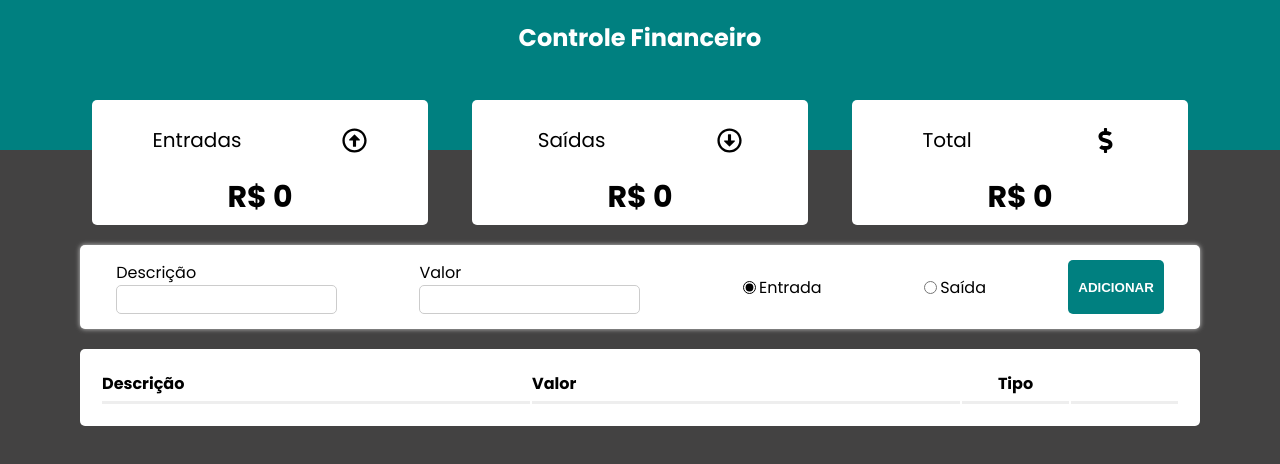
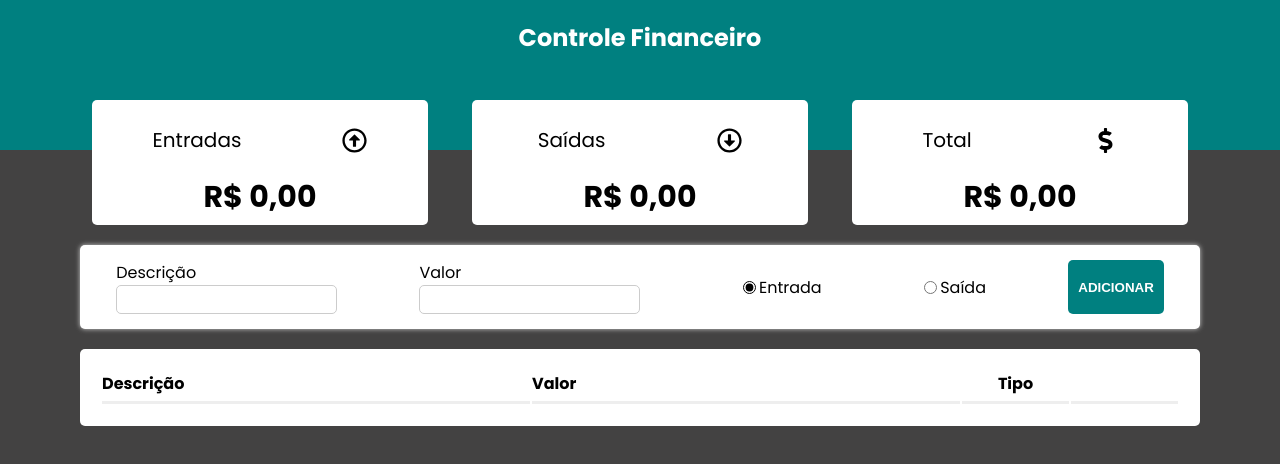
Before and after one commit to IagoMesquita/controle-financeiro, a Next.js app: page / in a window 1280 px wide. Shown: the top 464 px of the page. Built offline with nearby package versions, Linux system fonts and the light colour scheme.

Commit message:
feat: use formatCurrency

```diff
--- a/components/ResumeItem/index.tsx
+++ b/components/ResumeItem/index.tsx
@@ -1,4 +1,5 @@
 import { IconType } from "react-icons";
+import formatCurrency from "../../utils/ formatCurrency";
 import * as C from "./styles";
 
 type Props = {
@@ -15,7 +16,7 @@ function ResumeItem({ title, Icon, value }: Props) {
         <C.HeaderTitle>{title}</C.HeaderTitle>
         <Icon/>
       </C.HeaderCard>
-      <C.Total>{ `R$ ${value}` }</C.Total>
+      <C.Total>{ formatCurrency(value) }</C.Total>
     </C.Container>
   );
 }
--- a/interface/ITransaction.ts
+++ b/interface/ITransaction.ts
@@ -1,4 +1,5 @@
 export interface ITransaction {
+    id: string;
     desc: string;
     amount: string;
     isExpense: boolean;
--- /dev/null
+++ b/utils/ formatCurrency.tsx
@@ -0,0 +1,6 @@
+function formatCurrency(value: number): string {
+    return new Intl.NumberFormat('pt-BR', { style: 'currency', currency: 'BRL' })
+      .format(value);
+  }
+
+  export default formatCurrency;
```
